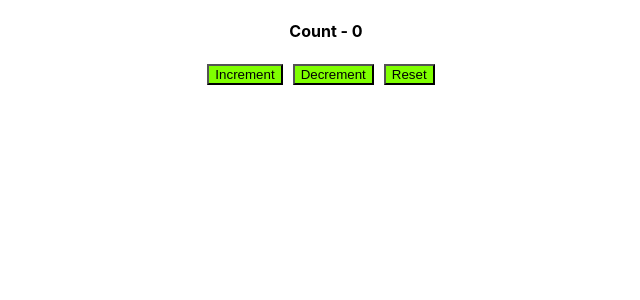
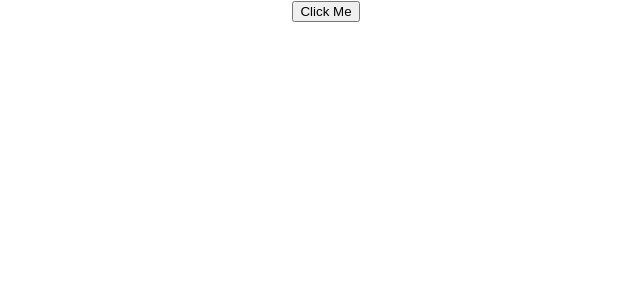
Before and after one commit to mvssgupta/UnderstandingReact, a React (Create React App) app: page / in a window 1280 px wide. Shown: the top 300 px of the page, without its empty margins (314-954 px from the left). Built offline with nearby package versions, Linux system fonts and the light colour scheme.

Commit message:
Event handling example using onClick event

```diff
--- a/src/App.js
+++ b/src/App.js
@@ -3,7 +3,8 @@ import './App.css';
 // import Welcome from './components/Welcome';
 // import GreetPersons from './components/GreetPersons';
 // import Message from './components/Message';
-import Counter from './components/Counter';
+// import Counter from './components/Counter';
+import ClickFunction from './components/ClickFunction';
 
 function App() {
   return (
@@ -13,7 +14,8 @@ function App() {
       <GreetPersons name="Raghu"><p>Congratulations</p></GreetPersons>
       <GreetPersons name="Srinu"><button>Click me</button></GreetPersons> */}
       {/* <Message/> */}
-      <Counter/>
+      {/* <Counter/> */}
+      <ClickFunction></ClickFunction>
     </div>
   );
 }
--- /dev/null
+++ b/src/components/ClickFunction.js
@@ -0,0 +1,17 @@
+import React from 'react'
+
+function ClickFunction() {
+
+    function HandleClick()
+    {
+        console.log("Button Clicked")
+    }
+  return (
+    <>
+        <button onClick={HandleClick}>Click Me</button>
+        {/* similarly we can handle events in class components also just by using onClick = {this.HandleClick} */}
+    </>
+  )
+}
+
+export default ClickFunction
```
